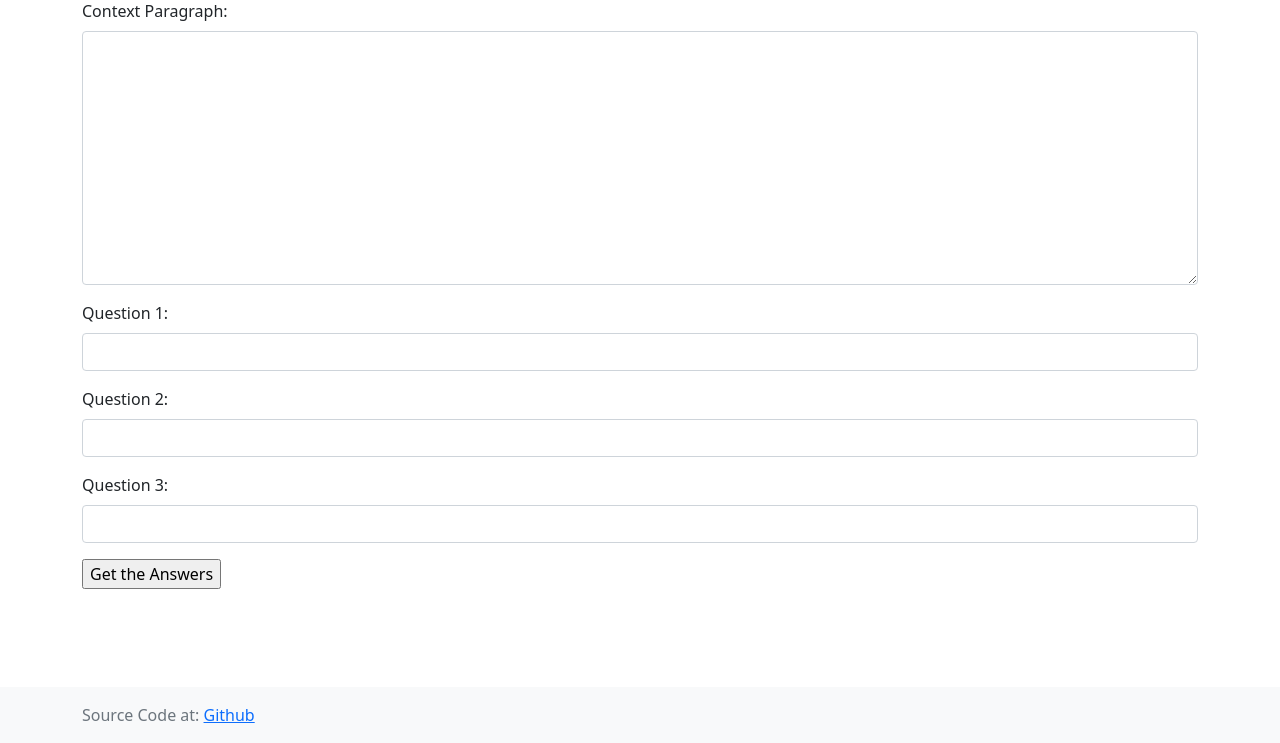
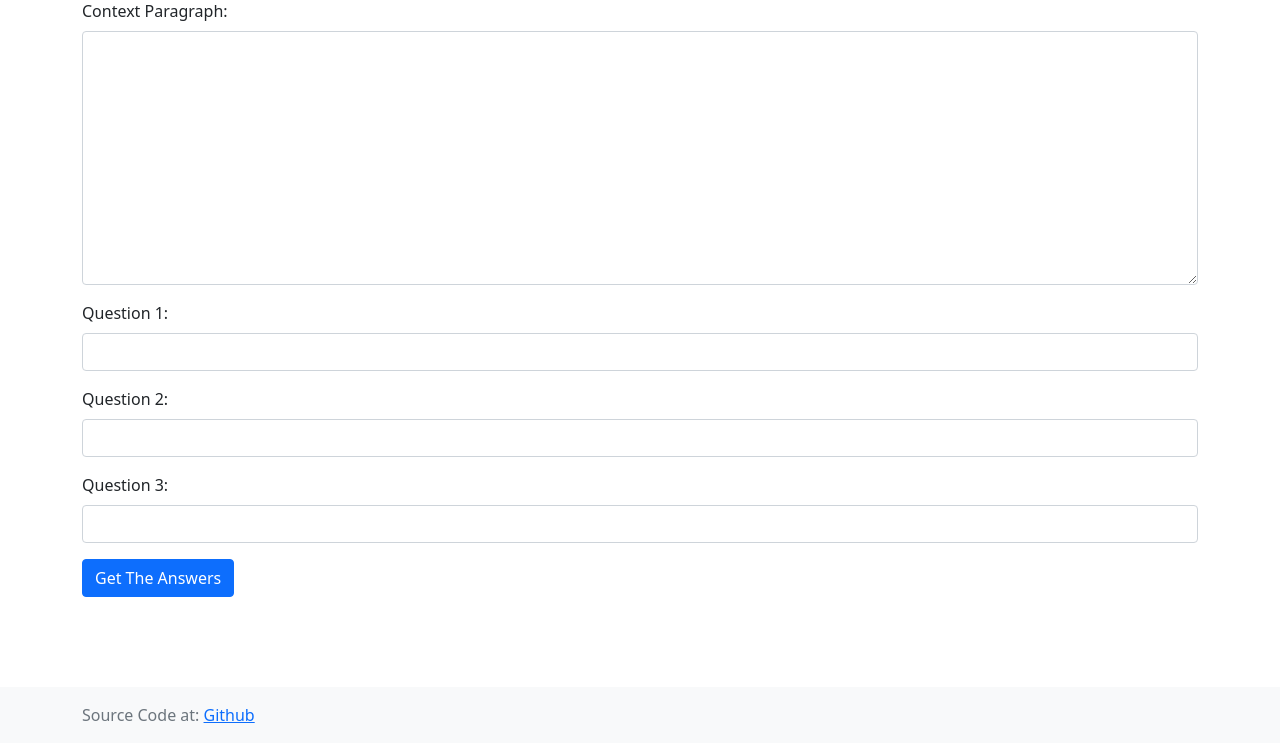
Before and after one commit to m4hi2/prosnottor, a Flask app: page /qna in a window 1280 px wide. Shown: the part 57-800 px from the top of the page. Run offline with Flask 2, Linux system fonts and the light colour scheme.

Commit message:
feat: changed the submit btn to button from input

```diff
--- a/web_app/templates/application/qna.html.j2
+++ b/web_app/templates/application/qna.html.j2
@@ -27,7 +27,9 @@
         <input type="text" name="question3" class="form-control">
     </div>
 
-    <input type="submit" value="Get the Answers">
+    <button type="submit" class="btn btn-primary">
+        Get The Answers
+    </button>
 </form>
 
 {% endblock content %}
```
